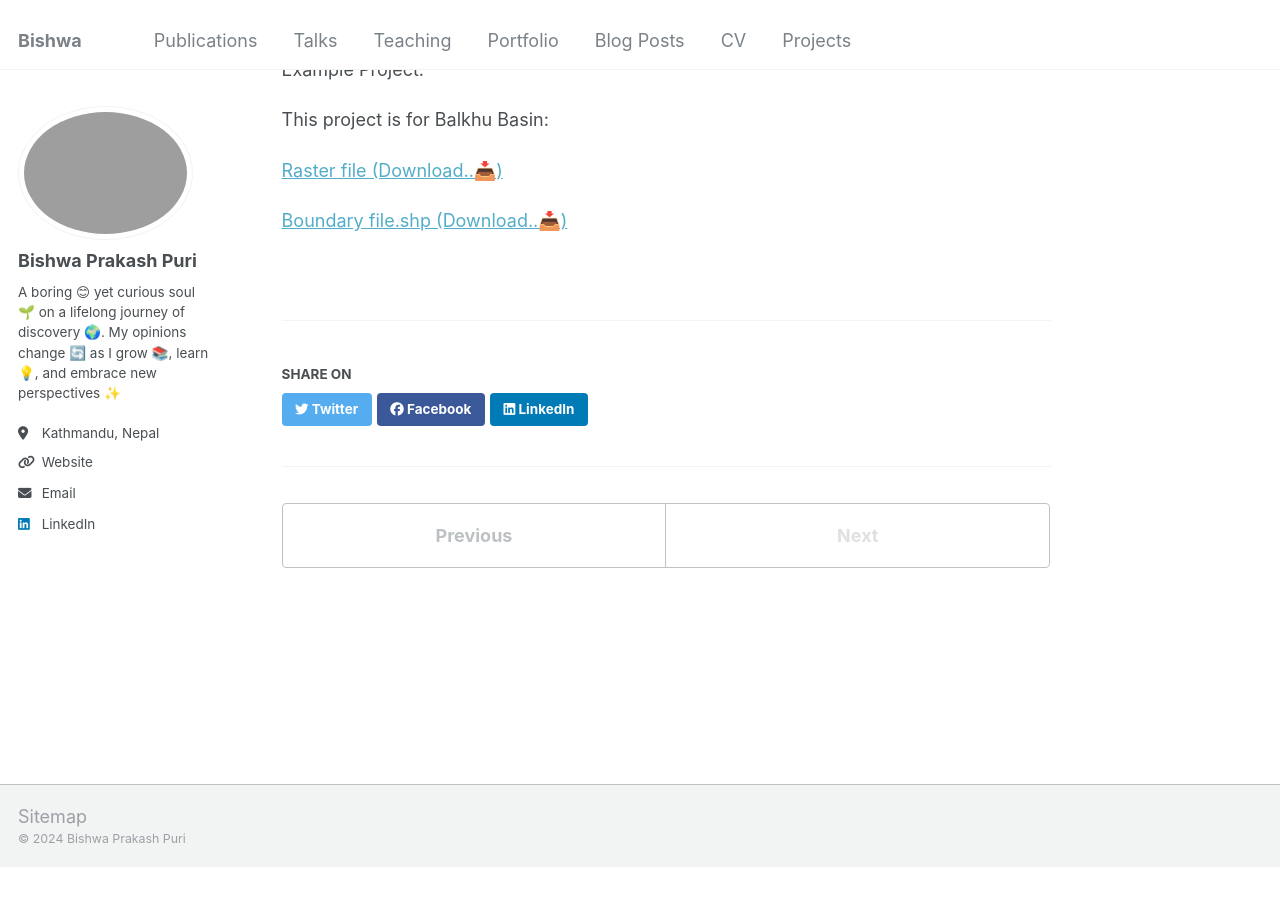
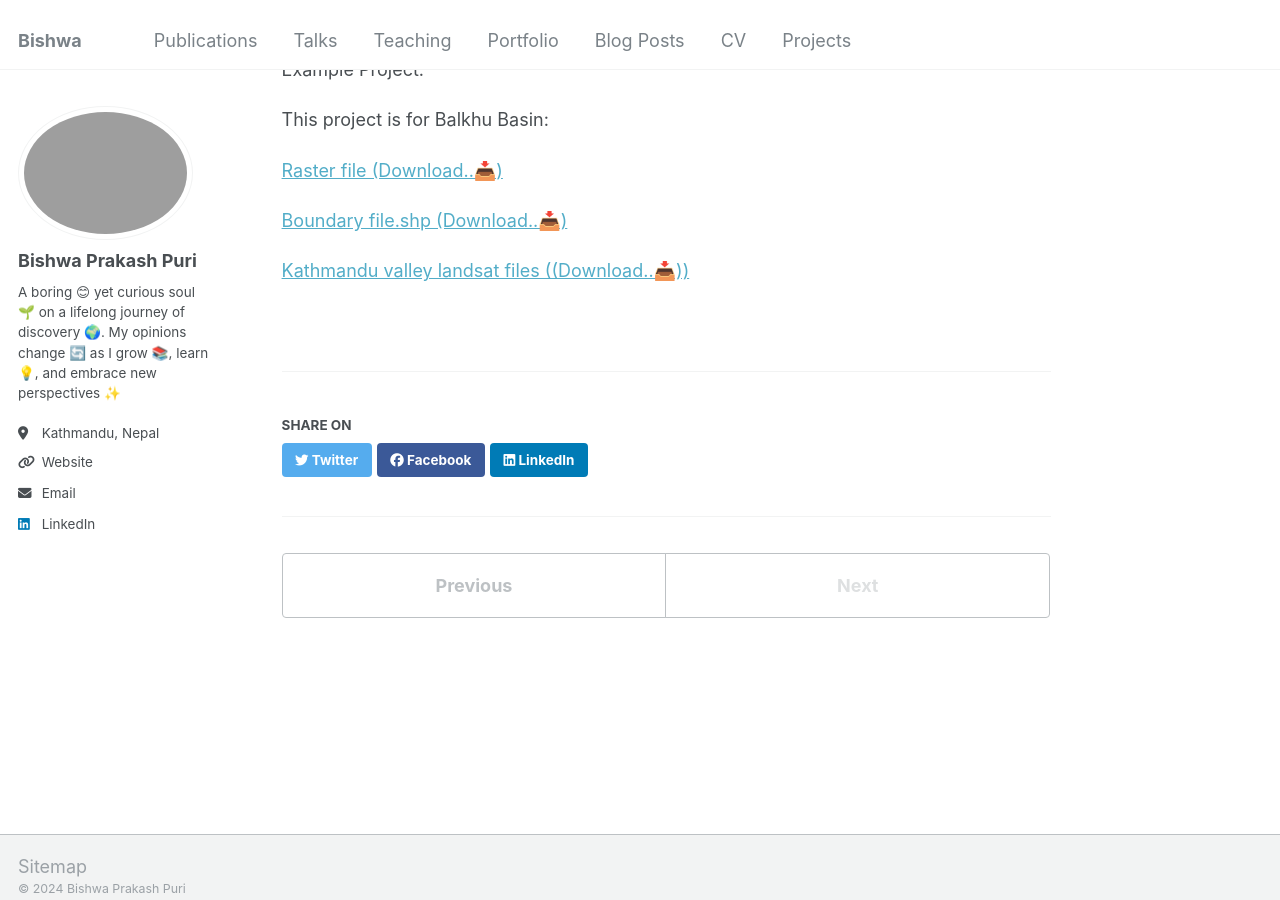
Before and after one commit to workBishwa/imBishwa, a Jekyll site: the page built from _teaching/Land_cover_arcgis.md, in a window 1280 px wide and 900 px high, scrolled down 3522 px. Built offline with Jekyll 4.4.1, drawn with Linux system fonts in a browser that asks for light colours; before the commit the page ends 4388 px from its top, so only the background shows below that.

Commit message:
landsat_ktm_valley

```diff
--- a/_teaching/Land_cover_arcgis.md
+++ b/_teaching/Land_cover_arcgis.md
@@ -94,3 +94,5 @@ This project is for Balkhu Basin:
 [Raster file (Download..📥)](https://workbishwa.github.io/imBishwa/files/Balkhu_landsat.rar)
 
 [Boundary file.shp (Download..📥)](https://workbishwa.github.io/imBishwa/files/Balkhu_boundary.rar)
+
+[Kathmandu valley landsat files ((Download..📥))](https://workbishwa.github.io/imBishwa/files/landsat_raw_data.rar)
```
